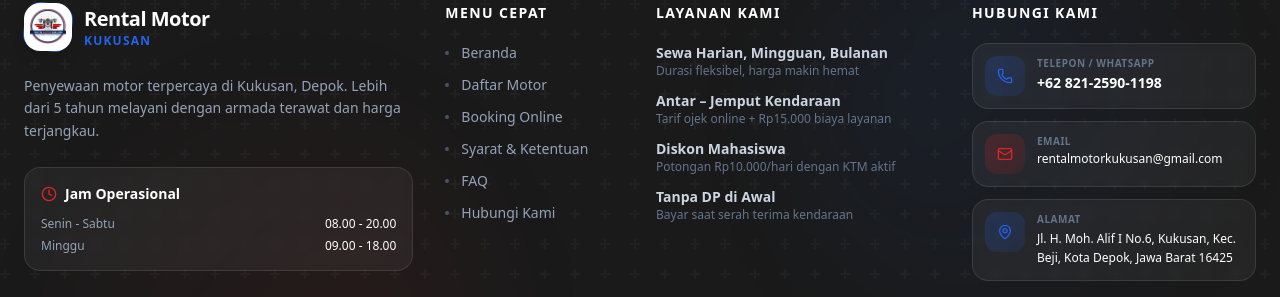
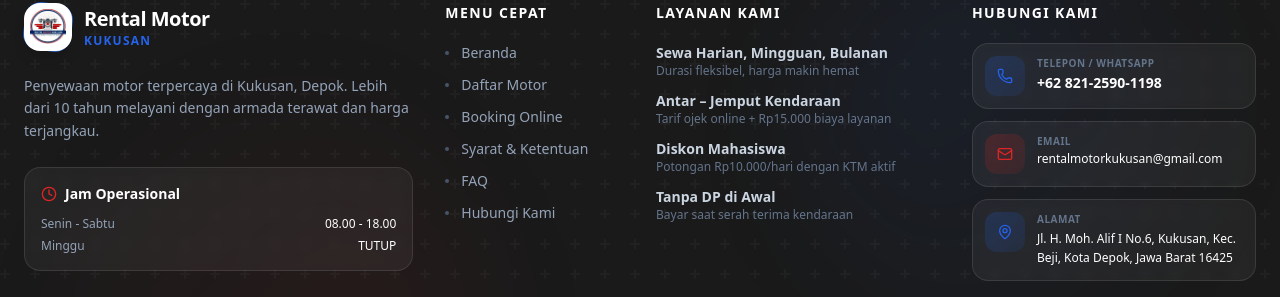
Before and after one commit to bubuuble/motor-rental, a Next.js app: page / in a window 1280 px wide. Shown: the part 4984-5281 px from the top of the page. Built offline with nearby package versions, Linux system fonts and the light colour scheme; no server answers; the database is empty.

Commit message:
Reapply "footer"
This reverts commit cbe1fc64757d1558d8b58cbe7a34b9fc5b6078b6.

```diff
--- a/components/Footer.tsx
+++ b/components/Footer.tsx
@@ -53,7 +53,7 @@ export default function Footer() {
               </div>
             </div>
             <p className="text-sm leading-relaxed text-slate-400 font-medium">
-              Penyewaan motor terpercaya di Kukusan, Depok. Lebih dari 5 tahun
+              Penyewaan motor terpercaya di Kukusan, Depok. Lebih dari 10 tahun
               melayani dengan armada terawat dan harga terjangkau.
             </p>
 
@@ -68,11 +68,11 @@ export default function Footer() {
               <div className="text-xs space-y-1.5 text-slate-400 font-medium">
                 <p className="flex justify-between">
                   <span>Senin - Sabtu</span>
-                  <span className="text-white">08.00 - 20.00</span>
+                  <span className="text-white">08.00 - 18.00</span>
                 </p>
                 <p className="flex justify-between">
                   <span>Minggu</span>
-                  <span className="text-white">09.00 - 18.00</span>
+                  <span className="text-white">TUTUP</span>
                 </p>
               </div>
             </div>
```
